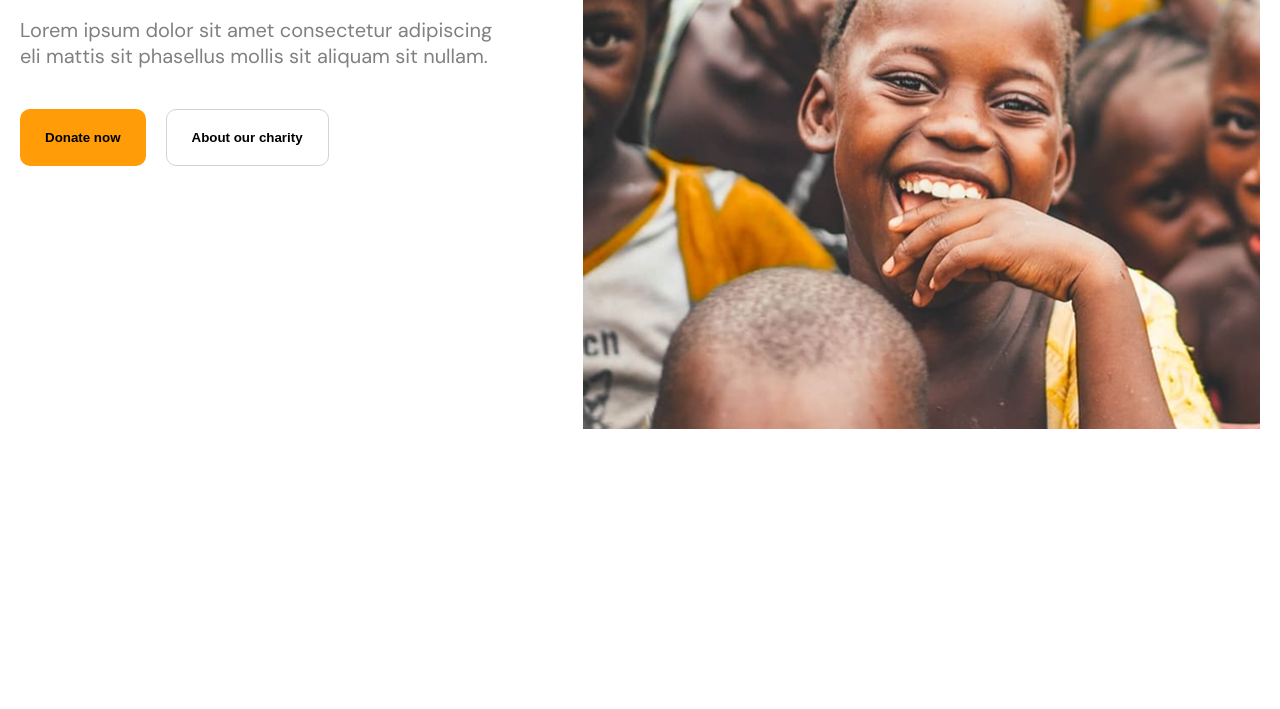
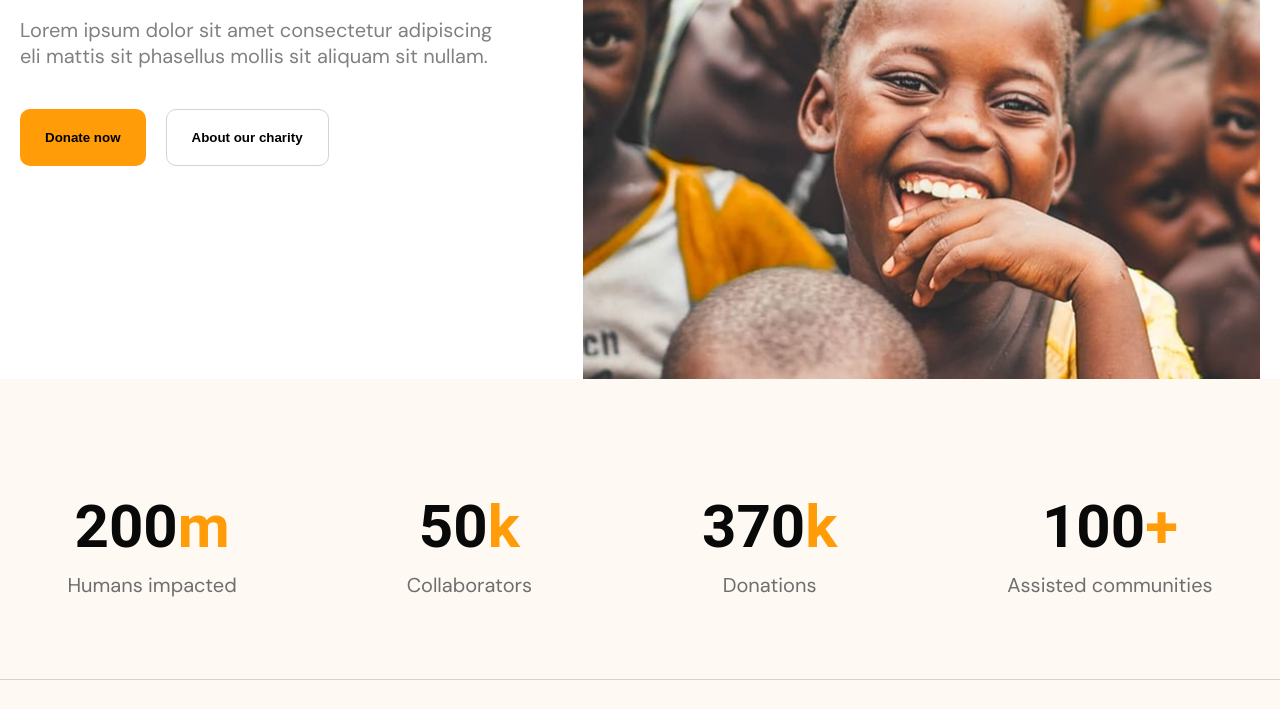
Before and after one commit to abduhakimrahmonqulzoda/exam-week3, a plain HTML site: page index.html in a window 1280 px wide. Shown: the part 555-1264 px from the top of the page. Before the commit the page ends 1034 px from the top, so only its background shows below. Drawn offline with Linux system fonts and the light colour scheme.

Commit message:
section 2

```diff
--- a/index.html
+++ b/index.html
@@ -40,5 +40,30 @@
         <img src="./IMAGE (29).png" alt="">
     </section>
 
+    <div class="sec2wrap">
+
+        <section class="section2">
+            <div class="div_section2">
+            <p class="section2_p1">200<span>m</span></p>
+            <p class="section2_p2">Humans impacted</p>
+        </div>
+        <div class="div_section2">
+            <p class="section2_p1">50<span>k</span></p>
+            <p class="section2_p2">Collaborators</p>
+        </div>
+        <div class="div_section2">
+            <p class="section2_p1">370<span>k</span></p>
+            <p class="section2_p2">Donations</p>
+        </div>
+        <div class="div_section2">
+            <p class="section2_p1">100<span>+</span></p>
+            <p class="section2_p2">Assisted communities</p>
+        </div>
+    </section>
+    <p class="xat1"></p>
+</div>
+
+
+
   </body>
 </html>
--- a/style.css
+++ b/style.css
@@ -80,3 +80,45 @@ header div{
     color: black;
     border: 1.3px solid lightgray;
 }
+.section2{
+    display: flex;
+    justify-content: center;
+    align-items: center;
+    gap: 170px;
+    margin-top: -100px;
+    background-color: #FEF9F2;
+    width: 100%;
+    height: 330px;
+}
+.section2_p1{
+    font-family: "Roboto", sans-serif;
+    font-size: 60px;
+    font-weight: 700;
+    color: #090909;
+}
+.section2_p1 span{
+    color: #FF9C08;
+}
+.section2_p2{
+    font-family: "DM Sans", sans-serif;
+    color: #6E6E6E;
+    margin-top: 10px;
+    font-size: 20px;
+}
+.div_section2{
+    text-align: center;
+}
+.xat1{
+    width: 1280px;
+    background-color: lightgray;
+    height: 1px;
+    margin-top: -30px;
+    display: flex;
+    justify-content: center;
+    align-items: center;
+}
+.sec2wrap {
+    display: flex;
+    flex-direction: column;
+    align-items: center; /* Ставит .xat1 строго по центру */
+}
```
Also changed, not shown: IMAGE (30).png (added), IMAGE (31).png (added), IMAGE (32).png (added).
